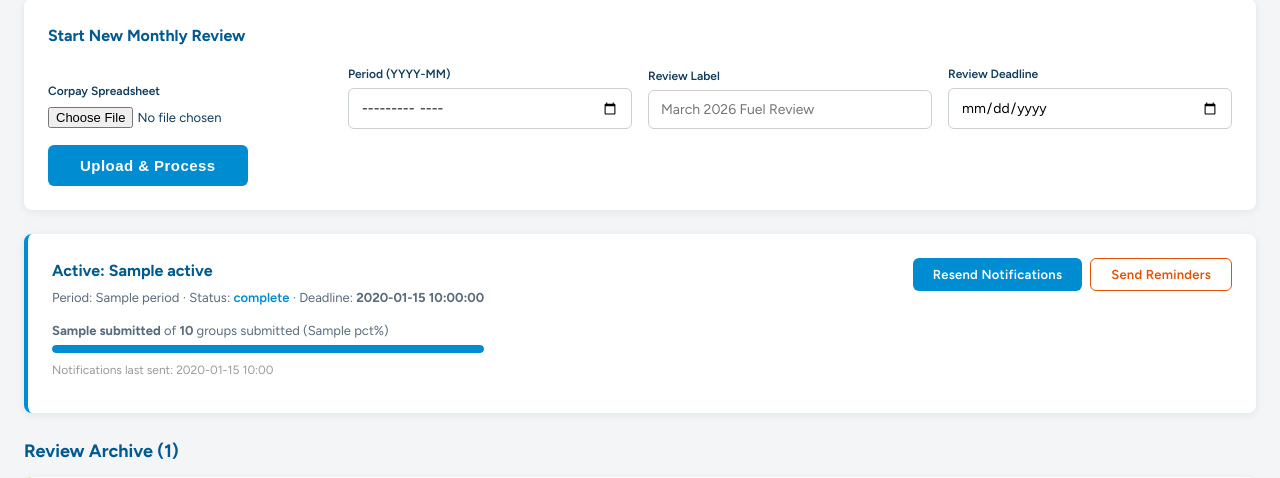
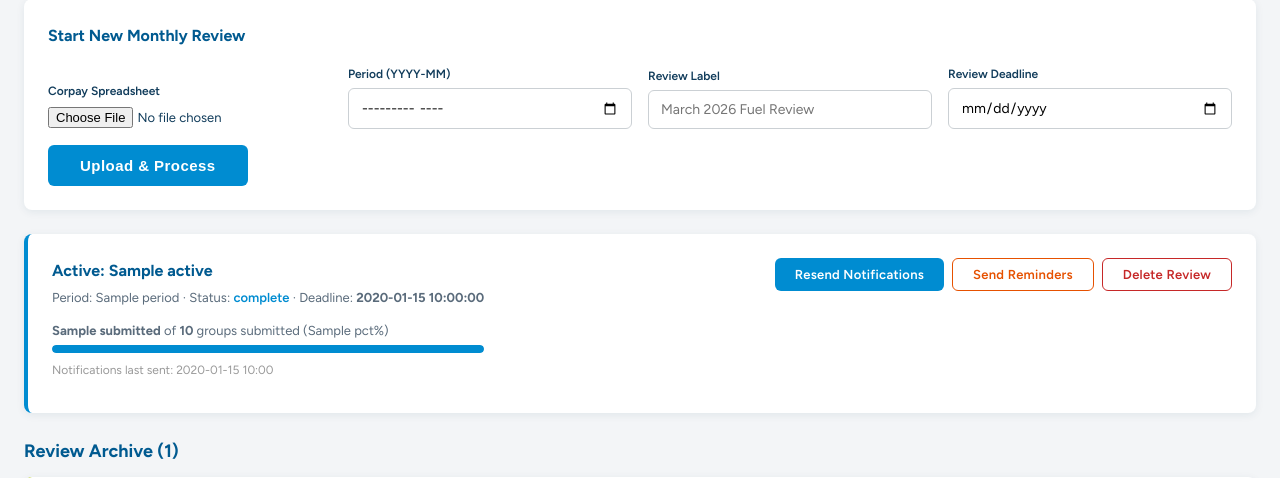
Before and after one commit to claytoncolleran/aeroseal-fleet-fuel-review, a Flask app: template templates/admin_reviews.html in a window 1280 px wide. Shown: the part 230-708 px from the top of the page. Run offline with Flask 3, Linux system fonts and the light colour scheme; the template is opened without the code that fills it: most values are stand-ins (such as "Sample title", 1, 10 or a date in 2020); a database or web service that is not in the repository returns one stand-in record (values such as "Sample title"); some libraries are stand-ins or nearby versions.

Commit message:
Add delete review button for admin testing
Admins can now delete an active review from the Reviews management
page. Removes all associated transactions, flags, decisions, and
submissions (cascading delete via FK constraints in PostgreSQL,
directory removal for JSON fallback). Includes confirmation dialog.

Co-Authored-By: Claude Opus 4.6 (1M context) <noreply@anthropic.com>

```diff
--- a/app.py
+++ b/app.py
@@ -779,6 +779,24 @@ def send_notifications(period):
     return jsonify({"status": "ok", "sent": sent})
 
 
+@app.route("/api/reviews/<period>", methods=["DELETE"])
+@admin_required
+def delete_review(period):
+    """Delete a review and all its associated data."""
+    if USE_DB:
+        review_id = database.db_get_review_id(period)
+        if not review_id:
+            return jsonify({"status": "error", "message": "Review not found."}), 404
+        database.db_delete_review(review_id)
+    else:
+        review_dir = get_review_dir(period)
+        if os.path.isdir(review_dir):
+            import shutil
+            shutil.rmtree(review_dir)
+
+    return jsonify({"status": "ok"})
+
+
 @app.route("/api/reviews/<period>/remind", methods=["POST"])
 @admin_required
 def send_reminders(period):
--- a/db.py
+++ b/db.py
@@ -321,6 +321,13 @@ def db_update_review(period, **kwargs):
             cur.execute(f"UPDATE reviews SET {', '.join(sets)} WHERE period = %s", vals)
 
 
+def db_delete_review(review_id):
+    """Delete a review and all associated data (cascades via FK constraints)."""
+    with get_db() as conn:
+        cur = conn.cursor()
+        cur.execute("DELETE FROM reviews WHERE id = %s", (review_id,))
+
+
 def db_complete_other_reviews(except_period):
     """Mark all in_review reviews as complete except the given period."""
     with get_db() as conn:
--- a/templates/admin_reviews.html
+++ b/templates/admin_reviews.html
@@ -66,6 +66,7 @@
         {% if active.notifications_sent_at %}Resend Notifications{% else %}Send Notifications{% endif %}
       </button>
       <button class="btn btn-deny" style="padding: 8px 20px; font-size: 13px; background: transparent; color: #E65100; border: 1.5px solid #E65100;" onclick="sendReminders('{{ active.period }}')">Send Reminders</button>
+      <button class="btn" style="padding: 8px 20px; font-size: 13px; background: transparent; color: #C62828; border: 1.5px solid #C62828; border-radius: 6px; cursor: pointer;" onclick="deleteReview('{{ active.period }}')">Delete Review</button>
     </div>
   </div>
   {% if active.notifications_sent_at %}
@@ -187,6 +188,21 @@ function sendNotifications(period) {
     });
 }
 
+function deleteReview(period) {
+  if (!confirm('Delete the review for ' + period + '? This will remove all transactions, flags, and decisions for this period. This cannot be undone.')) return;
+
+  fetch('/api/reviews/' + period, { method: 'DELETE' })
+    .then(r => r.json())
+    .then(resp => {
+      if (resp.status === 'ok') {
+        alert('Review deleted.');
+        location.reload();
+      } else {
+        alert(resp.message || 'Failed to delete.');
+      }
+    });
+}
+
 function sendReminders(period) {
   const status = document.getElementById('notify-status');
   status.textContent = 'Sending reminders...';
```
